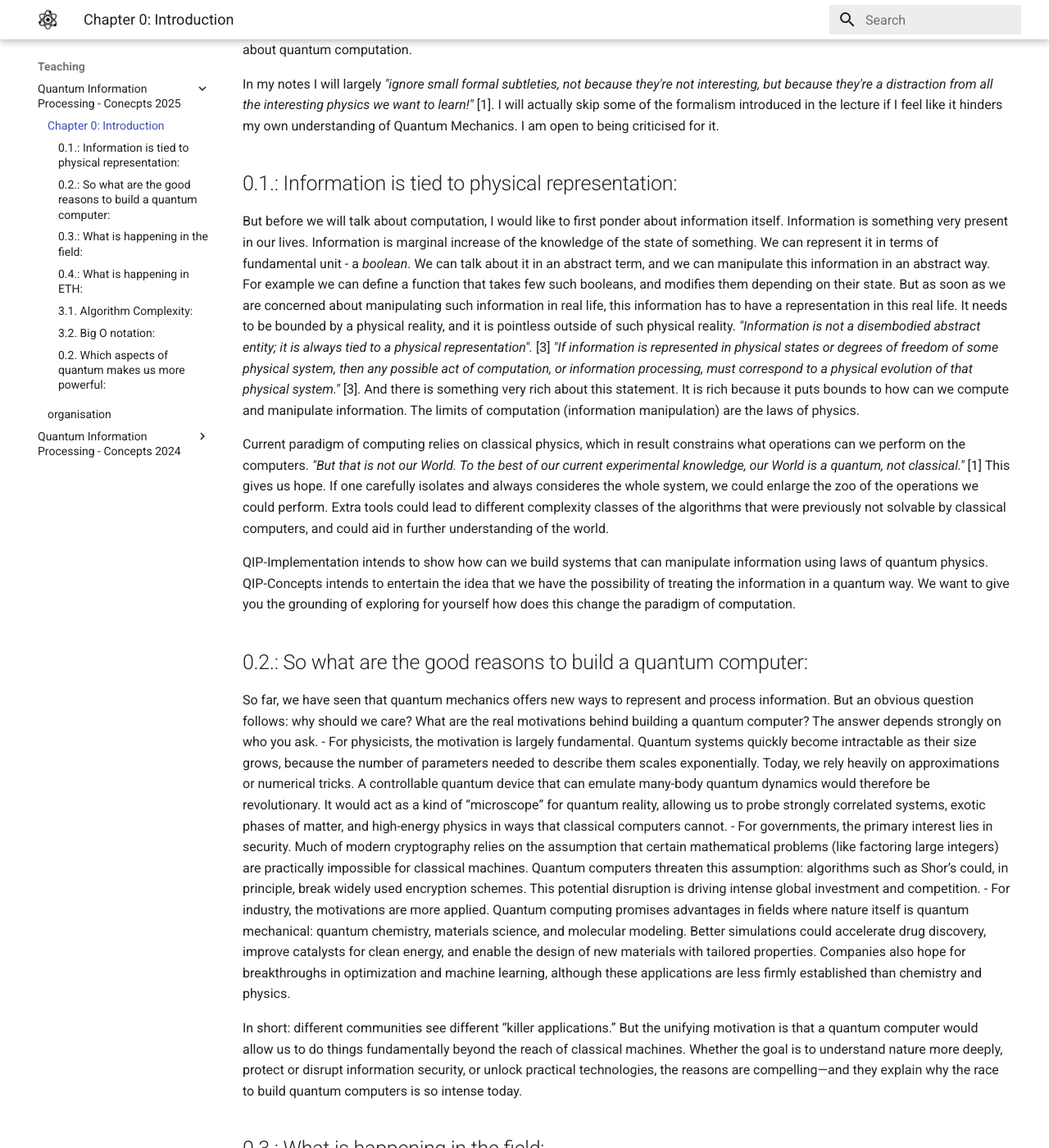
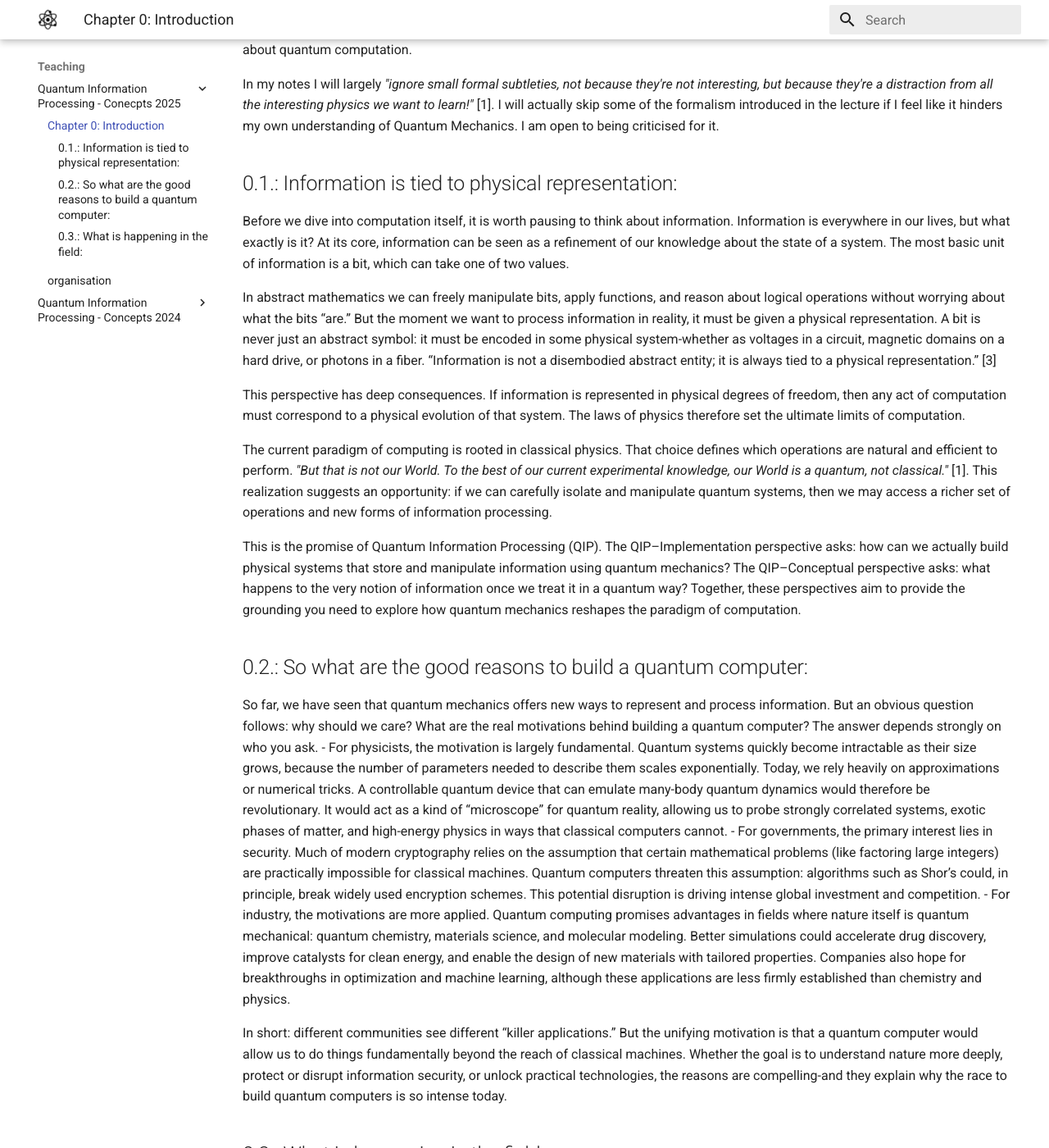
Before and after one commit to wojtekadamczyk3/wadamczyk, an MkDocs documentation site: the page built from docs/qip1_2025/ch0.md, in a window 1280 px wide and 1400 px high, scrolled down 283 px. Shown: the whole window at 82% size. Built offline with MkDocs 1.6.1 and Material for MkDocs 9.7.7, drawn with Linux system fonts in a browser that asks for light colours; some of the changed text lies outside the part shown.

Commit message:
whats happening in the field

```diff
--- a/docs/qip1_2025/ch0.md
+++ b/docs/qip1_2025/ch0.md
@@ -4,11 +4,15 @@
 In my notes I will largely _"ignore small formal subtleties, not because they're not interesting, but because they're a distraction from all the interesting physics we want to learn!"_ [1]. I will actually skip some of the formalism introduced in the lecture if I feel like it hinders my own understanding of Quantum Mechanics. I am open to being criticised for it.
 
 ## 0.1.: Information is tied to physical representation:
-But before we will talk about computation, I would like to first ponder about information itself. Information is something very present in our lives. Information is marginal increase of the knowledge of the state of something. We can represent it in terms of fundamental unit - a _boolean_. We can talk about it in an abstract term, and we can manipulate this information in an abstract way. For example we can define a function that takes few such booleans, and modifies them depending on their state. But as soon as we are concerned about manipulating such information in real life, this information has to have a representation in this real life. It needs to be bounded by a physical reality, and it is pointless outside of such physical reality. _"Information is not a disembodied abstract entity; it is always tied to a physical representation"._ [3] _"If information is represented in physical states or degrees of freedom of some physical system, then any possible act of computation, or information processing, must correspond to a physical evolution of that physical system."_ [3]. And there is something very rich about this statement. It is rich because it puts bounds to how can we compute and manipulate information. The limits of computation (information manipulation) are the laws of physics.
+Before we dive into computation itself, it is worth pausing to think about information. Information is everywhere in our lives, but what exactly is it? At its core, information can be seen as a refinement of our knowledge about the state of a system. The most basic unit of information is a bit, which can take one of two values.
 
-Current paradigm of computing relies on classical physics, which in result constrains what operations can we perform on the computers. _"But that is not our World. To the best of our current experimental knowledge, our World is a quantum, not classical."_ [1] This gives us hope. If one carefully isolates and always consideres the whole system, we could enlarge the zoo of the operations we could perform. Extra tools could lead to different complexity classes of the algorithms that were previously not solvable by classical computers, and could aid in further understanding of the world.
+In abstract mathematics we can freely manipulate bits, apply functions, and reason about logical operations without worrying about what the bits “are.” But the moment we want to process information in reality, it must be given a physical representation. A bit is never just an abstract symbol: it must be encoded in some physical system-whether as voltages in a circuit, magnetic domains on a hard drive, or photons in a fiber. “Information is not a disembodied abstract entity; it is always tied to a physical representation.” [3]
 
-QIP-Implementation intends to show how can we build systems that can manipulate information using laws of quantum physics. QIP-Concepts intends to entertain the idea that we have the possibility of treating the information in a quantum way. We want to give you the grounding of exploring for yourself how does this change the paradigm of computation.
+This perspective has deep consequences. If information is represented in physical degrees of freedom, then any act of computation must correspond to a physical evolution of that system. The laws of physics therefore set the ultimate limits of computation.
+
+The current paradigm of computing is rooted in classical physics. That choice defines which operations are natural and efficient to perform. _"But that is not our World. To the best of our current experimental knowledge, our World is a quantum, not classical."_ [1]. This realization suggests an opportunity: if we can carefully isolate and manipulate quantum systems, then we may access a richer set of operations and new forms of information processing.
+
+This is the promise of Quantum Information Processing (QIP). The QIP–Implementation perspective asks: how can we actually build physical systems that store and manipulate information using quantum mechanics? The QIP–Conceptual perspective asks: what happens to the very notion of information once we treat it in a quantum way? Together, these perspectives aim to provide the grounding you need to explore how quantum mechanics reshapes the paradigm of computation.
 
 ## 0.2.: So what are the good reasons to build a quantum computer:
 So far, we have seen that quantum mechanics offers new ways to represent and process information. But an obvious question follows: why should we care? What are the real motivations behind building a quantum computer? The answer depends strongly on who you ask.
@@ -16,50 +20,10 @@
 - For governments, the primary interest lies in security. Much of modern cryptography relies on the assumption that certain mathematical problems (like factoring large integers) are practically impossible for classical machines. Quantum computers threaten this assumption: algorithms such as Shor’s could, in principle, break widely used encryption schemes. This potential disruption is driving intense global investment and competition.
 - For industry, the motivations are more applied. Quantum computing promises advantages in fields where nature itself is quantum mechanical: quantum chemistry, materials science, and molecular modeling. Better simulations could accelerate drug discovery, improve catalysts for clean energy, and enable the design of new materials with tailored properties. Companies also hope for breakthroughs in optimization and machine learning, although these applications are less firmly established than chemistry and physics.
 
-In short: different communities see different “killer applications.” But the unifying motivation is that a quantum computer would allow us to do things fundamentally beyond the reach of classical machines. Whether the goal is to understand nature more deeply, protect or disrupt information security, or unlock practical technologies, the reasons are compelling—and they explain why the race to build quantum computers is so intense today.
+In short: different communities see different “killer applications.” But the unifying motivation is that a quantum computer would allow us to do things fundamentally beyond the reach of classical machines. Whether the goal is to understand nature more deeply, protect or disrupt information security, or unlock practical technologies, the reasons are compelling-and they explain why the race to build quantum computers is so intense today.
 
 
 ## 0.3.: What is happening in the field:
+Over the past five years we are seeing quite a serious development of many platforms. Back before I have started my PhD the focus was always on loud, but unimportant demostrations of quantum advantage, but now it seems that people are starting to demonstrate serious error-correction and fault-tolerance computing attempts. Path towards fault tolerant quantum computation was shown in all platforms [Ions](https://journals.aps.org/prl/pdf/10.1103/PhysRevLett.133.180601), [Neutrals](https://www.nature.com/articles/s41586-023-06927-3), [Superconducting](https://www.nature.com/articles/s41586-024-08449-y), and [Bosonic Qubits](https://www.nature.com/articles/s41567-021-01487-7).
 
-## 0.4.: What is happening in ETH:
-
-
-
-
-
-
-## 3.1. Algorithm Complexity:
-How efficient an algorithm is, can be measured in the amount of resources that are needed to solve a problem of size _n_.
-
-- Time complexity deals with the number of computational steps required for solving the problem
-- Space complexity deals with the amount of RAM that is needed to solve the problem
-
-Big O-Notation is very handy in this case - to easily compare two algorithms
-
-## 3.2. Big O notation:
-Below I included definitions from P.Kammerlander lecture, for more intuitive picture go directly to the grey box:
-
-- $f(n)=o(g(n))$ and say that $f$ grows slower than $g$
-if $\forall c>0 \exists n_0>0$ such that for all $n \geq n_0: f(n) \leq c g(n)$,
-
-- $f(n)=O(g(n))$ and say that $f$ does not grow significantly faster than $g$
-if $\exists c>0$ and $n_0>0$ such that for all $n \geq n_0: f(n) \leq c g(n)$,
-
-- $f(n)=\Omega(g(n))$ and say that $f$ does not grow significantly slower than $g$
-if $\exists c>0$ and $n_0>0$ such that for all $n \geq n_0: c g(n) \leq f(n)$,
-
-- $f(n)=\Theta(g(n))$ and say that $f$ grows as fast as $g$
-if both $f(n)=O(g(n))$ and $f(n)=\Omega(g(n))$.
-
->Formally, define $f(n)=O(g(n))$ provided $|f(n)| \leq c|g(n)|$ as $n \rightarrow \infty$
-> - $|f(n)|$ is bounded for some constant 𝑐 and all suﬀiciently large 𝑛.
-> - Intuitively, look at the most significant term.
-> - Ignore constant factors as they seldom dominate and are often transitory
->
->For example: consider $𝑛^2$ instead of $3𝑛^2 + 34𝑛 + 433$:
-> - The cost of a program is usually a complicated formula. Often we should consider only the most significant term. If the cost is $𝑛^2 + 99𝑛 + 900$ for an input of size $𝑛$, then the $𝑛^2$ term will eventually dominate, even though $99𝑛$ is bigger for $𝑛 < 99$. The constant term 900 may look big, but it is soon dominated by $𝑛^2$.
-
-
-
-## 0.2. Which aspects of quantum makes us more powerful:
-Well, we have a whole course to learn
+My background is on the border of ion-trapping and neutral atoms, where I am in a ion-trapping group working on Neutral atom platform.
```
